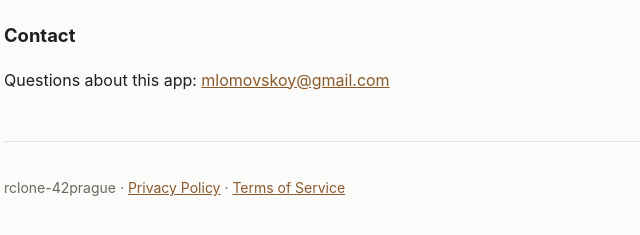
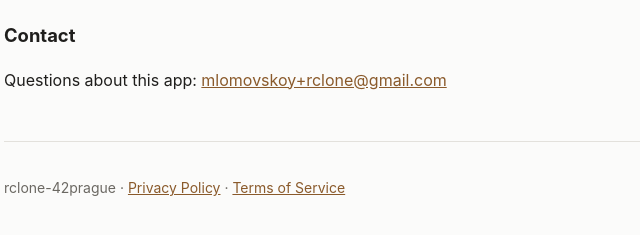
Before and after one commit to mlomovskoy/rclone-42prague, a plain HTML site: page docs/index.html in a window 1280 px wide. Shown: the part 1032-1267 px from the top of the page, 304-944 px from the left. Drawn offline with Linux system fonts and the light colour scheme.

Commit message:
Update contact email format and add email script

```diff
--- a/docs/index.html
+++ b/docs/index.html
@@ -52,11 +52,12 @@
 </p>
 
 <h2>Contact</h2>
-<p>Questions about this app: <a href="mailto:mlomovskoy@gmail.com">mlomovskoy@gmail.com</a></p>
+<p>Questions about this app: <span class="email" data-u="enolcr+yoksvomolm" data-d="moc.liamg"></span><noscript>mlomovskoy+rclone [at] gmail [dot] com</noscript></p>
 
 <footer>
   <p>rclone-42prague &middot; <a href="privacy.html">Privacy Policy</a> &middot; <a href="terms.html">Terms of Service</a></p>
 </footer>
 </div>
+<script src="email.js"></script>
 </body>
 </html>
```
